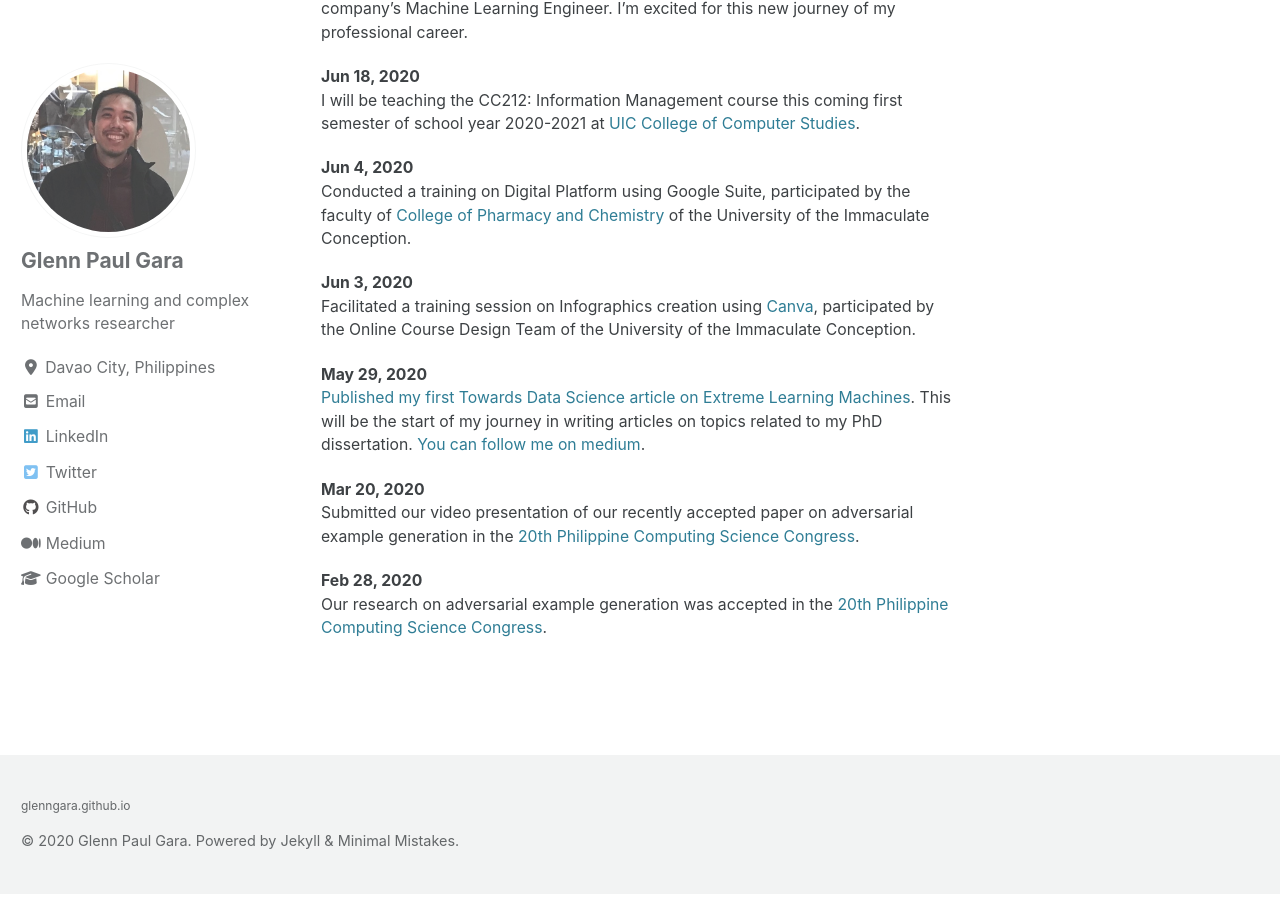
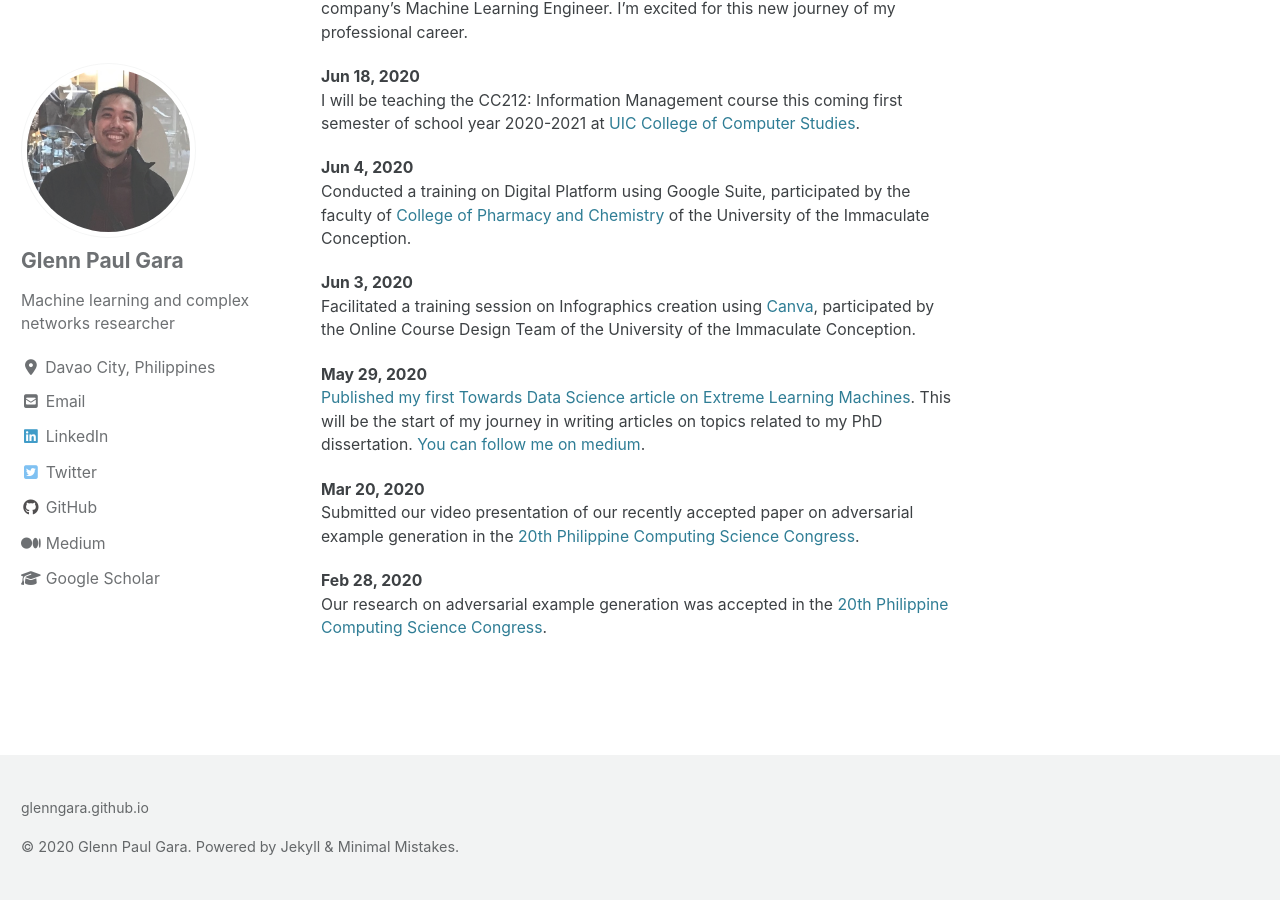
Before and after one commit to glenngara/glenngara.github.io, a Jekyll site: the page built from _pages/home.md, in a window 1280 px wide and 900 px high, scrolled down 1245 px. Built offline with Jekyll 4.4.1, drawn with Linux system fonts in a browser that asks for light colours; cached includes are drawn as plain includes; nearby versions of some CDN libraries.

Commit message:
uudated footer

```diff
--- a/_includes/footer/custom.html
+++ b/_includes/footer/custom.html
@@ -1,3 +1,3 @@
 <!-- start custom footer snippets -->
-<p style="font-size:12px"><a href="https://glenngara.github.io">glenngara.github.io</a></p>
+<p style="font-size:14px"><a href="https://glenngara.github.io">glenngara.github.io</a></p>
 <!-- end custom footer snippets -->
```
